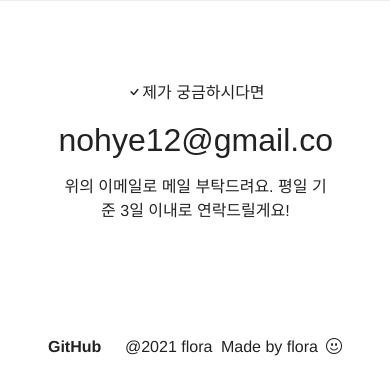
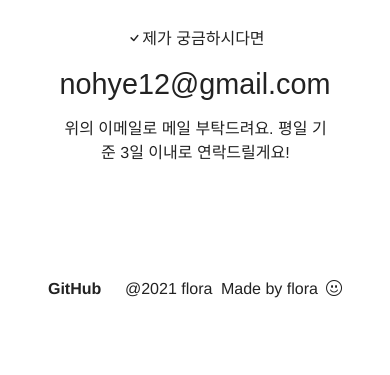
Before and after one commit to floraRoh/firstPro, a PHP site: page / in a window 390 px wide. Shown: the part 4709-5084 px from the top of the page. After the commit the page ends 5007 px from the top, so only its background shows below. Run offline with PHP 8.4, Linux system fonts and the light colour scheme; some web fonts are replaced.

Commit message:
[포폴] font-size 재수정

```diff
--- a/style.css
+++ b/style.css
@@ -255,7 +255,11 @@ footer ul {
 footer ul li a {
   font-weight: bold;
 }
-
+@media screen and (max-width:1024px) {
+  .display-4 {
+    font-size: 2rem !important;
+  }
+}
 @media screen and (max-width: 720px) {
   html {
     font-size: 16px;
@@ -273,9 +277,6 @@ footer ul li a {
     text-align: center;
     border: 2px solid #000000;
     padding: 1.5rem;
-  }
-  .display-4 {
-    font-size: 2.5rem !important;
   }
   section.pr .slide-text {
     transform: translateX(0);
@@ -299,7 +300,7 @@ footer ul li a {
 @media screen and (max-width: 480px) {
   article .profile .text-right,
   .display-4 {
-    font-size: 2rem !important;
+    font-size: 1.8rem !important;
   }
   section.pr ul li {
     line-height: 1.8;
```
